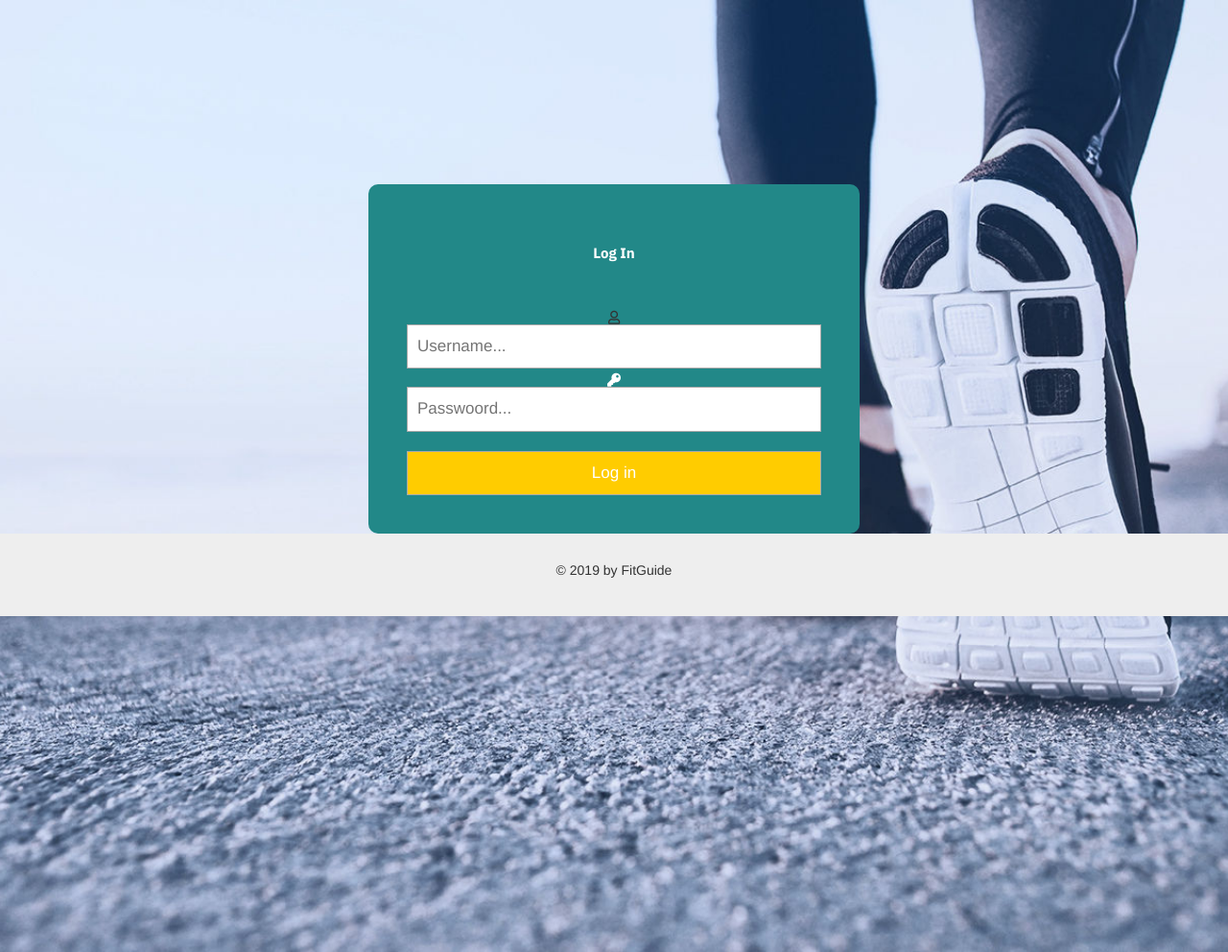
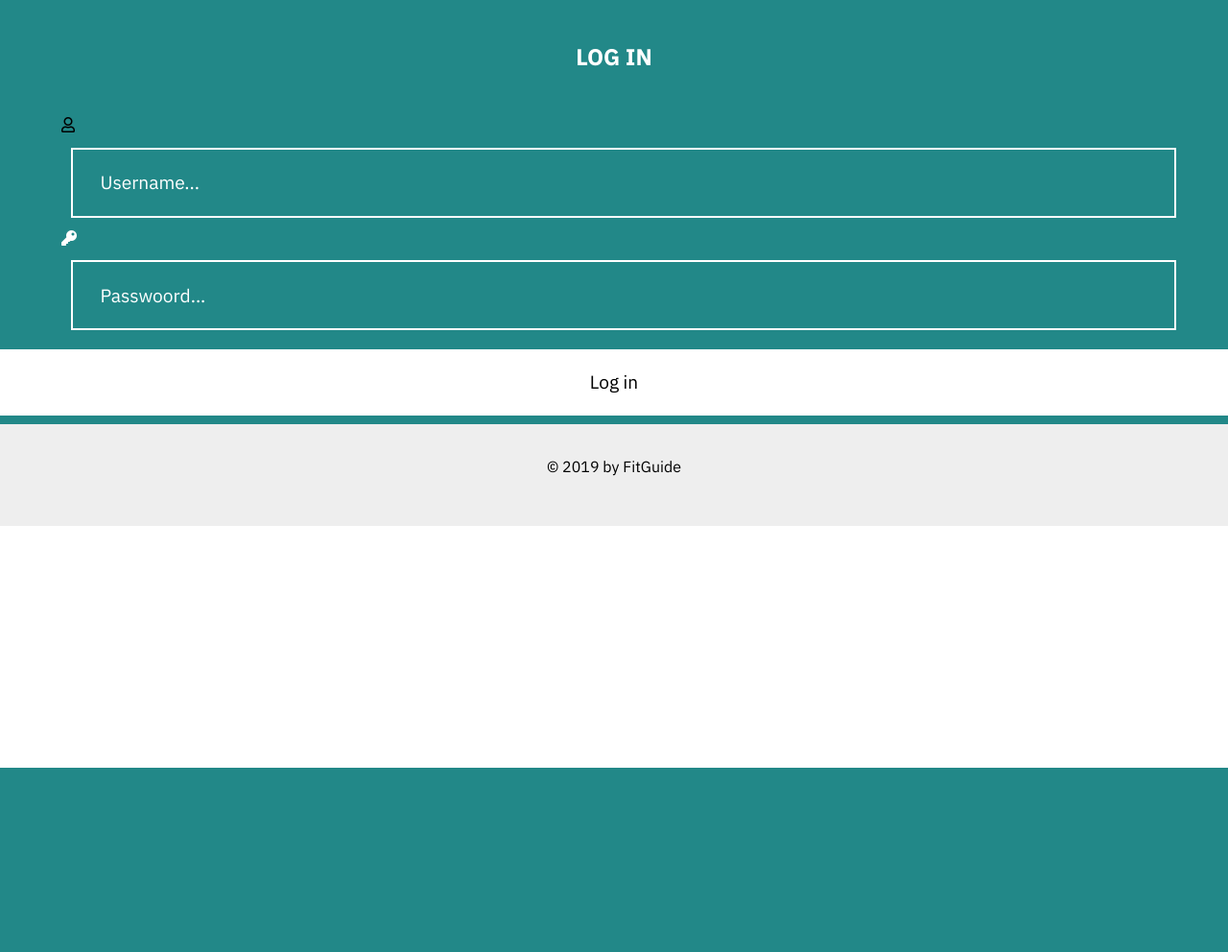
Before and after one commit to juantreses/fitguide2, a PHP site: page /login.php in a window 1280 px wide. Shown: the whole page at 96% size. After the commit the page ends 800 px from the top, so only its background shows below. Run offline with PHP 8.4, Linux system fonts and the light colour scheme; data that the repository does not hold is empty; some libraries are stand-ins or nearby versions.

Commit message:
registratie pagina uitzicht update

```diff
--- a/css/opmaak.css
+++ b/css/opmaak.css
@@ -469,12 +469,6 @@ section.section-four {
     section.section-four img#fit {
       justify-content: center;
       align-items: center; } }
-/* Footer -----------------------------------------------------------------------------------------------------------*/
-footer {
-  padding: 2em;
-  background: #EEE;
-  text-align: center; }
-
 /* Scroll to top button ---------------------------------------------------------------------------------------------*/
 #goToTop {
   cursor: pointer;
@@ -536,12 +530,17 @@ footer {
     bottom: 0;
     opacity: 0; } }
 /* Registratiepagina---------------------------------------------------------------------*/
-body.registratiepagina {
-  background: #ffffff url(../images/running_shoes.jpg) center/cover no-repeat;
-  height: 100vh; }
-  body.registratiepagina h1 {
-    text-align: center;
-    color: #FFCC00;
+div.pic {
+  background: url("../images/benchpress.png") center/cover no-repeat;
+  height: 183px; }
+
+form {
+  background: #288;
+  display: flex;
+  flex-direction: column;
+  justify-content: space-between;
+  align-items: center; }
+  form h1, form h2, form h3 {
     color: white;
     font-weight: 700;
     font-size: 1.5rem;
@@ -549,50 +548,110 @@ body.registratiepagina {
     font-style: normal;
     line-height: 1.6;
     text-align: center;
+    letter-spacing: 0;
+    text-transform: uppercase;
+    padding: 40px 0; }
+  form p, form ol {
+    color: white;
+    font-weight: 400;
+    font-size: 1rem;
+    font-family: "IBM Plex Sans", Arial, sans-serif;
+    font-style: normal;
+    line-height: 1.6;
+    text-align: center;
     letter-spacing: 0; }
-
-.registratie {
-  background: #288;
-  margin: 0 auto;
-  padding: 40px;
-  width: 40%;
-  min-width: 300px;
-  border-radius: 10px;
-  max-width: 800px;
-  margin-top: 15%; }
-  .registratie #registration_form {
-    background-color: #ffffff;
-    margin: 0 auto;
-    padding: 40px;
-    width: 40%;
-    min-width: 300px;
-    border-radius: 10px; }
-  .registratie .registratie-hoofding h3 {
+  form ul {
+    width: 90%; }
+    form ul input, form ul select {
+      width: 100%;
+      padding: 1em 1.5em;
+      margin: .5em;
+      background: none;
+      border: solid 2px white;
+      color: white;
+      font-weight: 400;
+      font-size: 1.2rem;
+      font-family: "IBM Plex Sans", Arial, sans-serif;
+      font-style: normal;
+      line-height: 1.6;
+      text-align: left;
+      letter-spacing: 0; }
+      form ul input option, form ul select option {
+        color: black;
+        font-weight: 400;
+        font-size: 1.2rem;
+        font-family: "IBM Plex Sans", Arial, sans-serif;
+        font-style: normal;
+        line-height: 1.6;
+        text-align: left;
+        letter-spacing: 0; }
+      form ul input.placeholder, form ul select.placeholder {
+        color: white;
+        font-weight: 400;
+        font-size: 1.2rem;
+        font-family: "IBM Plex Sans", Arial, sans-serif;
+        font-style: normal;
+        line-height: 1.6;
+        text-align: left;
+        letter-spacing: 0; }
+      form ul input:-moz-placeholder, form ul select:-moz-placeholder {
+        color: white;
+        font-weight: 400;
+        font-size: 1.2rem;
+        font-family: "IBM Plex Sans", Arial, sans-serif;
+        font-style: normal;
+        line-height: 1.6;
+        text-align: left;
+        letter-spacing: 0; }
+      form ul input::-moz-placeholder, form ul select::-moz-placeholder {
+        color: white;
+        font-weight: 400;
+        font-size: 1.2rem;
+        font-family: "IBM Plex Sans", Arial, sans-serif;
+        font-style: normal;
+        line-height: 1.6;
+        text-align: left;
+        letter-spacing: 0; }
+      form ul input:-ms-input-placeholder, form ul select:-ms-input-placeholder {
+        color: white;
+        font-weight: 400;
+        font-size: 1.2rem;
+        font-family: "IBM Plex Sans", Arial, sans-serif;
+        font-style: normal;
+        line-height: 1.6;
+        text-align: left;
+        letter-spacing: 0; }
+      form ul input::-webkit-input-placeholder, form ul select::-webkit-input-placeholder {
+        color: white;
+        font-weight: 400;
+        font-size: 1.2rem;
+        font-family: "IBM Plex Sans", Arial, sans-serif;
+        font-style: normal;
+        line-height: 1.6;
+        text-align: left;
+        letter-spacing: 0; }
+  form input[type="Submit"], form button {
+    width: 100%;
+    padding: 1em 1.5em;
+    margin: .5em 0;
+    background: white;
+    border: none;
+    cursor: pointer;
+    transition: 300ms;
+    color: black;
+    font-weight: 400;
+    font-size: 1.2rem;
+    font-family: "IBM Plex Sans", Arial, sans-serif;
+    font-style: normal;
+    line-height: 1.6;
     text-align: center;
-    font-size: 50px;
-    margin-top: 40px;
-    color: #FFCC00; }
-  .registratie input {
-    padding: 10px;
-    width: 100%;
-    font-size: 17px;
-    border: 1px solid #aaaaaa; }
-  .registratie input.invalid {
-    background-color: #ffdddd; }
-  .registratie .tab {
+    letter-spacing: 0; }
+    form input[type="Submit"]:hover, form button:hover {
+      background: #111;
+      color: #288; }
+  form .tab {
     display: none; }
-  .registratie button {
-    background-color: #FFCC00;
-    color: #ffffff;
-    border: none;
-    padding: 10px 20px;
-    font-size: 17px;
-    cursor: pointer; }
-  .registratie button:hover {
-    opacity: 0.8; }
-  .registratie #prevBtn {
-    background-color: #bbbbbb; }
-  .registratie .step {
+  form .step {
     height: 15px;
     width: 15px;
     margin: 0 2px;
@@ -601,28 +660,10 @@ body.registratiepagina {
     border-radius: 50%;
     display: inline-block;
     opacity: 0.5; }
-  .registratie .step.active {
+  form .step.active {
     opacity: 1; }
-  .registratie .step.finish {
+  form .step.finish {
     background-color: #4CAF51; }
-
-.login {
-  display: flex;
-  flex-direction: column;
-  text-align: center;
-  align-items: center;
-  justify-content: center;
-  background: #288;
-  width: 100%;
-  margin-top: 10%; }
-
-.loginbutton {
-  background-color: #FFCC00;
-  color: white;
-  margin-top: 20px; }
-
-* {
-  box-sizing: border-box; }
 
 body.userpagina {
   background: url(https://subtlepatterns.com/patterns/use_your_illusion.png);
@@ -709,6 +750,12 @@ tr:nth-of-type(even) {
   background: white;
   color: black; }
 
+/* Footer -----------------------------------------------------------------------------------------------------------*/
+footer {
+  padding: 2em;
+  background: #EEE;
+  text-align: center; }
+
 /*--------------------------------------*/
 
 /*# sourceMappingURL=opmaak.css.map */
--- a/index.php
+++ b/index.php
@@ -40,7 +40,7 @@ PrintNavBar();
         <div class="pic">
             <div class="overlay">
                 <h2>Get your guide today</h2>
-                <a href="register.php"><button>Register</button></a>
+                <a href="registreer.php"><button>Register</button></a>
             </div> <!-- overlay -->
             <img src="images/dumbbells.jpg" alt="">
         </div> <!-- pic -->
--- a/scss/opmaak.scss
+++ b/scss/opmaak.scss
@@ -284,15 +284,6 @@ section.section-four {
 }
 
 
-/* Footer -----------------------------------------------------------------------------------------------------------*/
-
-footer {
-  padding: 2em;
-  background: $licht;
-  text-align: center;
-}
-
-
 /* Scroll to top button ---------------------------------------------------------------------------------------------*/
 #goToTop {
   cursor: pointer;
@@ -354,65 +345,66 @@ footer {
 
 /* Registratiepagina---------------------------------------------------------------------*/
 
-body.registratiepagina{
-  background: #ffffff url(../images/running_shoes.jpg) center/cover no-repeat;
-  height: 100vh;
-  h1{
-    text-align: center;
-    color:#FFCC00;
+div.pic {
+  background: url("../images/benchpress.png") center/cover no-repeat;
+  height: 183px;
+}
+
+form {
+  background: $secondary;
+  @include flex(column, space-between, center);
+
+  h1, h2, h3 {
       @include font($wit, 700, 1.5rem, $hoofdfont, normal, 1.6, center);
+      text-transform: uppercase;
+      padding: 40px 0;
+  }
+
+  p, ol {
+    @include font($wit, 400, 1rem, $hoofdfont, normal, 1.6, center);
+  }
+
+
+  ul {
+    width: 90%;
+
+    input, select {
+      width: 100%;
+      padding: 1em 1.5em;
+      margin: .5em;
+      background: none;
+      border: solid 2px $wit;
+      @include font($wit, 400, 1.2rem);
+
+      option {
+        @include font($zwart, 400, 1.2rem);
+      }
+
+      @include input-placeholder {
+        @include font($wit, 400, 1.2rem);
       }
     }
-.registratie{
-  background: $secondary;
-  margin: 0 auto;
-  padding: 40px;
-  width: 40%;
-  min-width: 300px;
-  border-radius:10px;
-  max-width: 800px;
-  margin-top: 15%;
-  #registration_form {
-    background-color: #ffffff;
-    margin: 0 auto;
-    padding: 40px;
-    width: 40%;
-    min-width: 300px;
-    border-radius:10px;
-  }
-  .registratie-hoofding h3 {
-    text-align: center;
-    font-size:50px;
-    margin-top:40px;
-    color:#FFCC00;
     }
 
-  input {
-    padding: 10px;
+    input[type="Submit"], button {
       width: 100%;
-    font-size: 17px;
-    border: 1px solid #aaaaaa;
+      padding: 1em 1.5em;
+      margin: .5em 0;
+      background: $wit;
+      border: none;
+      cursor: pointer;
+      transition: 300ms;
+      @include font($zwart, 400, 1.2rem, $hoofdfont, normal, 1.6, center);
+
+      &:hover {
+        background: $donker;
+        color: $secondary;
       }
-  input.invalid {
-    background-color: #ffdddd;
     }
   .tab {
     display: none;
   }
-  button {
-    background-color: #FFCC00;
-    color: #ffffff;
-    border: none;
-    padding: 10px 20px;
-    font-size: 17px;
-    cursor: pointer;
-  }
-  button:hover {
-    opacity: 0.8;
-  }
-  #prevBtn {
-    background-color: #bbbbbb;
-  }
+
   .step {
     height: 15px;
     width: 15px;
@@ -431,31 +423,8 @@ body.registratiepagina{
   }
 }
 
-.login{
-  display: flex;
-  flex-direction: column;
-  text-align: center;
-  align-items: center;
-  justify-content: center;
-  background: #288;
-  width: 100%;
-  margin-top: 10%
-}
-.loginbutton{
-  background-color: #FFCC00;
-  color:white;
-  margin-top: 20px;
-}
-
 //Userpage
 
-
-
-
-
-* {
-  box-sizing: border-box;
-}
 
 body.userpagina {
   background: url(https://subtlepatterns.com/patterns/use_your_illusion.png);
@@ -559,5 +528,13 @@ tr:nth-of-type(even){
 
 }
 
+/* Footer -----------------------------------------------------------------------------------------------------------*/
+
+footer {
+  padding: 2em;
+  background: $licht;
+  text-align: center;
+}
+
 
 /*--------------------------------------*/
--- a/templates/head.html
+++ b/templates/head.html
@@ -6,7 +6,6 @@
     <meta name="viewport" content="width=device-width, initial-scale=1.0">
     <title>Fit Guide</title>
     <link rel="stylesheet" href="css/opmaak.css">
-    <link rel="stylesheet" href="https://maxcdn.bootstrapcdn.com/bootstrap/3.4.1/css/bootstrap.min.css">
     <link href="https://fonts.googleapis.com/css?family=Raleway" rel="stylesheet">
     <!-- Eigen scripts -->
     <script src="js/main.js"></script>
```
Also changed, not shown: templates/registratie.html (+48 -29 lines), 1 other file. Lines whose indentation alone changed are shown as unchanged.
